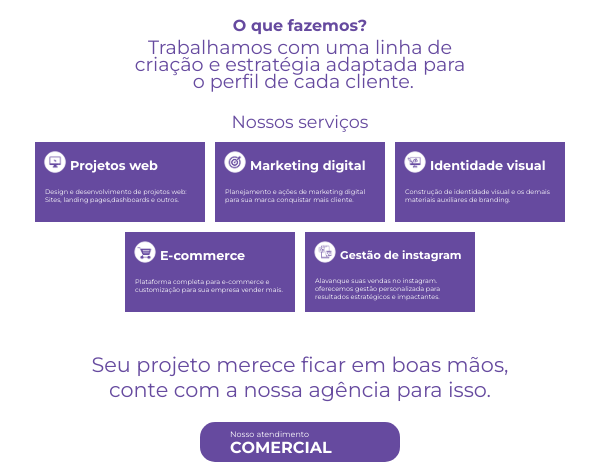
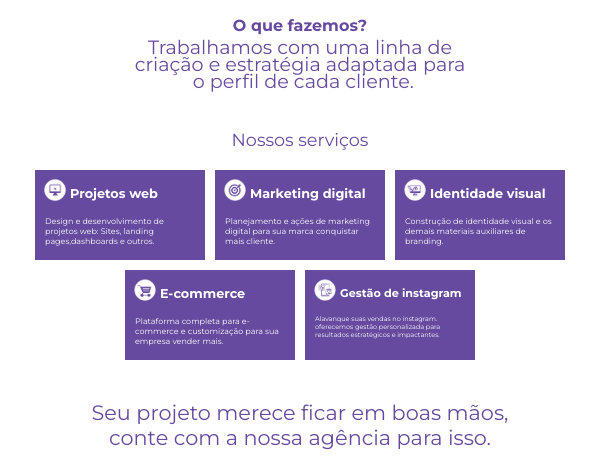
Before and after one commit to Mjn112/minisite-DigitalSisters, a plain HTML site: page index.html in a window 600 px wide. Shown: the part 275-742 px from the top of the page. Drawn offline with Linux system fonts and the light colour scheme.

Commit message:
index.html

```diff
--- a/style.css
+++ b/style.css
@@ -453,6 +453,7 @@ body {
     font-size: 1em;
     white-space: pre-line;
     margin-left: 10px;
+    margin-top: -1%;
   }
 
 
@@ -539,19 +540,20 @@ body {
 
   .texto3 {
     font-size: 0.9em;
+    margin-top: 5%;
   }
 
 
   .container_cards {
-    gap: 15px;
-    margin-top: -10px;
+    gap: 10px;
+    margin-top: -5px;
   }
 
 
   .card {
     padding: 10px;
-    width: 95px;
-    height: 45px;
+    width: 100px;
+    height: 50px;
     color: white;
   }
 
@@ -568,7 +570,7 @@ body {
 
   .texto_card1 {
     display: flex;
-    font-size: 0.4em;
+    font-size: 0.48em;
     margin-bottom: 5px;
     margin-top: -34px;
     margin-left: 25px;
@@ -576,7 +578,7 @@ body {
 
 
   .texto_card2 {
-    font-size: 4px;
+    font-size: 6.3px;
     margin-top: 15px;
   }
 
@@ -590,7 +592,7 @@ body {
 
 
   .texto_card2Insta {
-    font-size: 4px;
+    font-size: 5.5px;
     margin-top: 15px;
   }
 
@@ -608,8 +610,8 @@ body {
 
 
   .btn {
-    width: 180px;
-    height: 40px;
+    width: 200px;
+    height: 50px;
     padding: 0px 0px 0px 20px;
     border-radius: 15px;
     margin: 00px;
@@ -617,15 +619,15 @@ body {
 
 
   .btn_texto1 {
-    font-size: 0.5em;
+    font-size: 0.6em;
     white-space: pre-line;
     margin-left: 10px;
-    margin-bottom: 2px;
+    margin-bottom: -2px;
   }
 
 
   .btn_texto2 {
-    font-size: 1em;
+    font-size: 1.1em;
     white-space: pre-line;
     margin-left: 10px;
     margin-bottom: -5px;
@@ -639,10 +641,11 @@ body {
 
 
   .btn_texto_alt2 {
-    font-size: 0.9em;
+    font-size: 1em;
     line-height: 0.9;
     margin-left: 10px;
-    margin-bottom: -4px;
+    white-space: pre-line;
+    margin-bottom: -2px;
   }
 }
 
@@ -716,19 +719,20 @@ body {
 
   .texto3 {
     font-size: 1.1em;
+    margin-top: 3%;
   }
 
 
   .container_cards {
     gap: 10px;
-    margin-top: -10px;
+    margin-top: -0px;
   }
 
 
   .card {
     padding: 10px;
     width: 150px;
-    height: 60px;
+    height: 70px;
     color: white;
   }
 
@@ -753,7 +757,7 @@ body {
 
 
   .texto_card2 {
-    font-size: 6.5px;
+    font-size: 8px;
     margin-top: 15px;
   }
 
@@ -785,8 +789,8 @@ body {
 
 
   .btn {
-    width: 180px;
-    height: 40px;
+    width: 240px;
+    height: 60px;
     padding: 0px 0px 0px 20px;
     border-radius: 15px;
     margin: 00px;
@@ -794,15 +798,15 @@ body {
 
 
   .btn_texto1 {
-    font-size: 0.5em;
+    font-size: 0.7em;
     white-space: pre-line;
     margin-left: 10px;
-    margin-bottom: 2px;
+    margin-bottom: -1px;
   }
 
 
   .btn_texto2 {
-    font-size: 1em;
+    font-size: 1.5em;
     white-space: pre-line;
     margin-left: 10px;
     margin-bottom: -5px;
@@ -810,16 +814,17 @@ body {
 
 
   .btn_texto_alt1 {
-    font-size: 0.4em;
+    font-size: 0.5em;
     margin-left: 10px;
   }
 
 
   .btn_texto_alt2 {
-    font-size: 0.9em;
+    font-size: 1.3em;
     line-height: 0.9;
     margin-left: 10px;
     margin-bottom: -4px;
+    white-space: pre-line;
   }
 }
 
```
